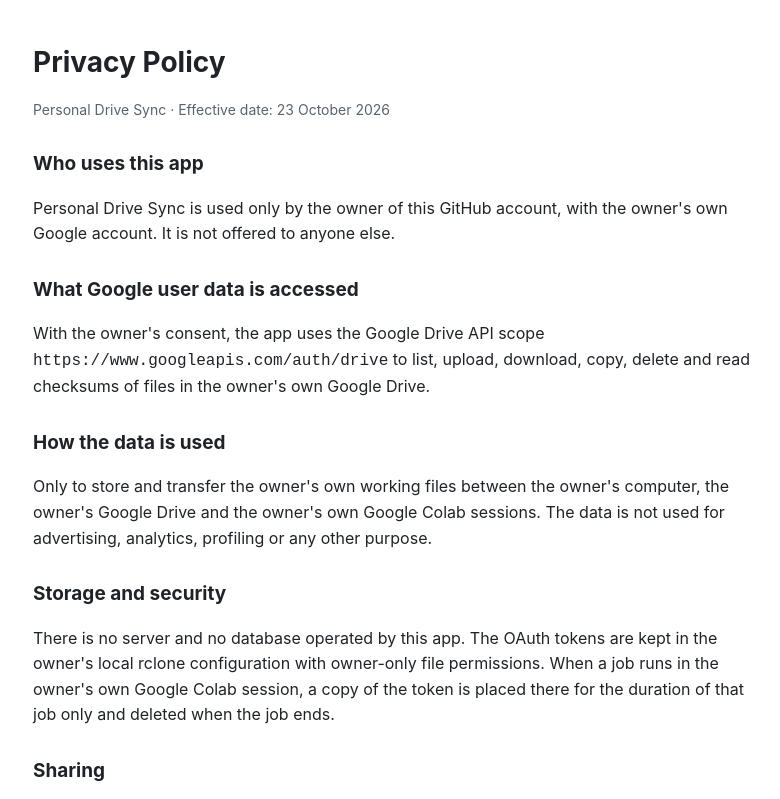
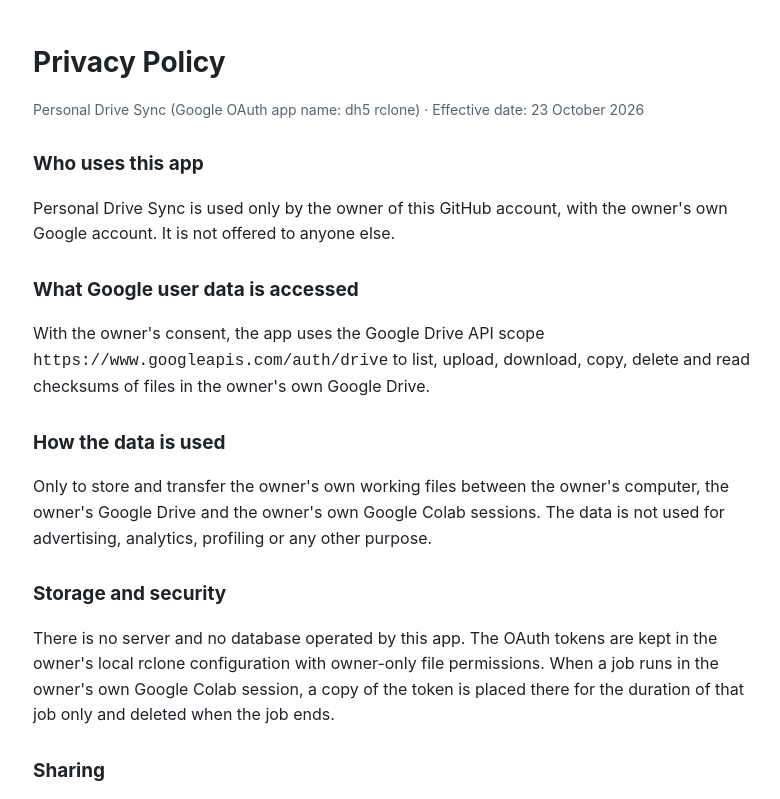
Before and after one commit to muthiah-star/personal-drive-sync, a plain HTML site: page privacy.html in a window 1280 px wide. Shown: the top 799 px of the page, without its empty margins (247-1027 px from the left). Drawn offline with Linux system fonts and the light colour scheme.

Commit message:
Name the OAuth app (dh5 rclone)

```diff
--- a/privacy.html
+++ b/privacy.html
@@ -11,7 +11,7 @@
 </head>
 <body>
 <h1>Privacy Policy</h1>
-<p class="muted">Personal Drive Sync · Effective date: 23 October 2026</p>
+<p class="muted">Personal Drive Sync (Google OAuth app name: dh5 rclone) · Effective date: 23 October 2026</p>
 
 <h2>Who uses this app</h2>
 <p>Personal Drive Sync is used only by the owner of this GitHub account, with the owner's own Google account.
```
